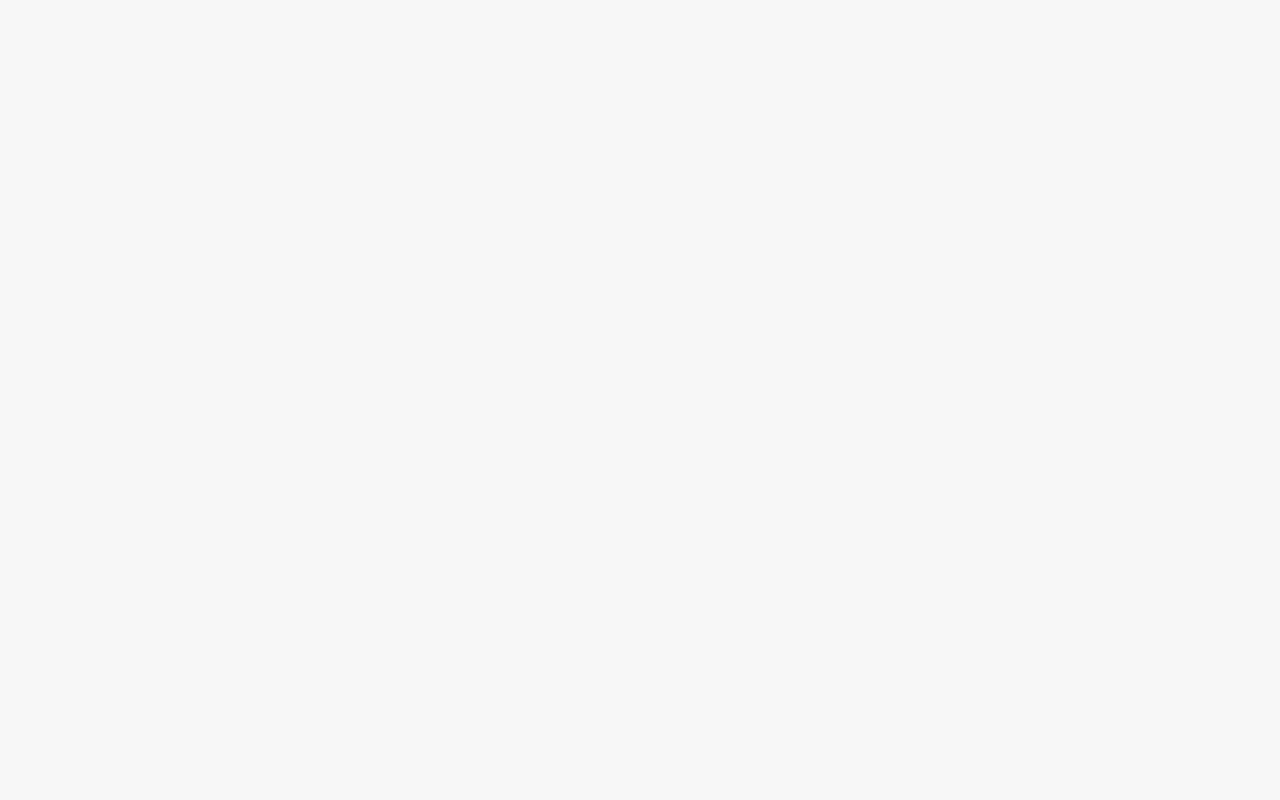
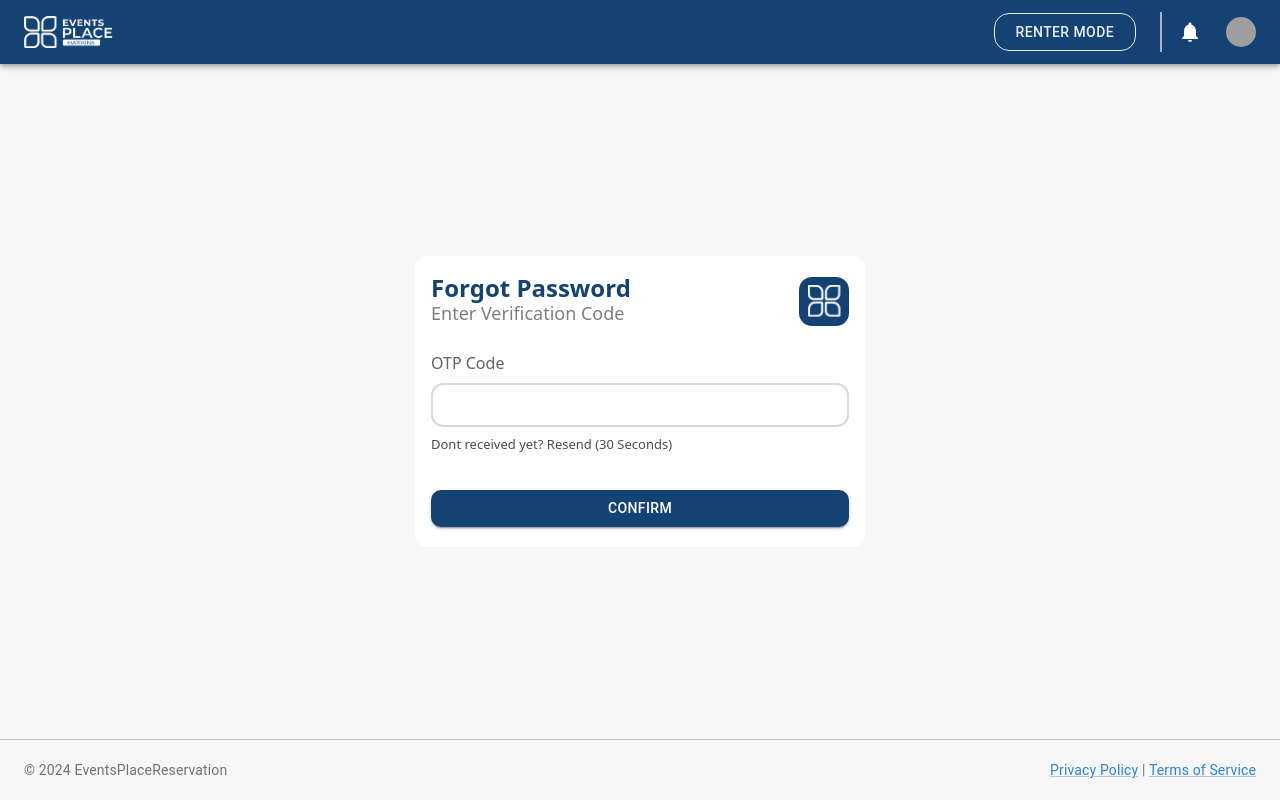
Before and after one commit to Metazare/Events-Place-Reservation-System, a React (Create React App) app in the folder client/: page /forgotpassword in a window 1280 px wide. Built offline with nearby package versions, Linux system fonts and the light colour scheme; grey boxes are pictures that could not be loaded.

Commit message:
feat: added otp and forgot password in register and login

```diff
--- a/client/public/index.html
+++ b/client/public/index.html
@@ -24,7 +24,7 @@
       work correctly both with client-side routing and a non-root public URL.
       Learn how to configure a non-root public URL by running `npm run build`.
     -->
-    <title>Metazare</title>
+    <title>Events Place</title>
   </head>
   <body>
     <noscript>You need to enable JavaScript to run this app.</noscript>
--- a/client/src/App.tsx
+++ b/client/src/App.tsx
@@ -11,6 +11,7 @@ import Login from './Pages/Login/Login';
 import Register from './Pages/Register/Register';
 import Chat from './Pages/Chat/Chat';
 import Profile from './Pages/UserProfile/Profile';
+import ForgotPassword from './Pages/ForgotPassword';
 // Test
 import TestHelpdesk from './Test/TestHelpdesk';
 import TestNotification from './Test/TestNotification';
@@ -22,14 +23,13 @@ function App() {
   return (
     <Routes>
         <Route element={<Base />} >
-
-            <Route path="/" element={<Default/>} />
-            <Route path="/login" element={<Login/>} />
-            <Route path="/register" element={<Register/>} />
-            <Route path="/chat" element={<Chat/>} />
-            <Route path="/profile" element={<Profile/>} />
+          <Route path="/" element={<Default/>} />
+          <Route path="/forgotpassword" element={<ForgotPassword/>} />
+          <Route path="/login" element={<Login/>} />
+          <Route path="/register" element={<Register/>} />
+          <Route path="/chat" element={<Chat/>} />
+          <Route path="/profile" element={<Profile/>} />
         </Route>
-
         <Route path="/test/helpdesk" element={<TestHelpdesk/>} />
         <Route path="/test/toast" element={<TestToast/>} />
         {/* <Route path="/test/notification" element={<TestNotification socket={socket}/>} /> */}
--- /dev/null
+++ b/client/src/Components/OTPComponent.tsx
@@ -0,0 +1,57 @@
+import React from 'react';
+import { useFormik } from 'formik';
+import { useState } from 'react';
+//assets
+
+// Components
+import CardBaseLoginRegister from 'src/Layouts/CardBaseLoginRegister';
+import TextField from 'src/Components/TextField';
+import { Button } from '@mui/material';
+
+type PropsType = {
+  setStatus: React.Dispatch<React.SetStateAction<boolean>>;
+
+}
+export default function OTPComponent({setStatus}:PropsType) {
+  const [resend, setResend] = useState(false);
+  const [generatedOTP, setGeneratedOTP] = useState("123456")
+  const forgotPasswordForm = useFormik({
+    initialValues: {
+      otpCode: "",
+    },
+    validate: (values) => {
+      const errors:{ otpCode?:string}  = {};
+      if (!values.otpCode) {
+        errors.otpCode = "OTP Code is required";
+      } else if (values.otpCode.length == 6 && values.otpCode !== generatedOTP) {
+        errors.otpCode = "OTP does not match";
+      }
+      return errors;
+    },
+    onSubmit: (values) => {
+      setStatus(true)
+    },
+  });
+  return (
+    <CardBaseLoginRegister title={"Forgot Password"} subTitle={"Enter Verification Code"}>
+        <div className='flex flex-col items-start gap-2'>
+          <TextField
+            attr={{
+              name:"otpCode",
+              values:forgotPasswordForm.values.otpCode,
+              maxLength:"6"
+            }}
+            label="OTP Code"
+            type="text"
+            handleChange={forgotPasswordForm.handleChange}
+            error={forgotPasswordForm.touched.otpCode && forgotPasswordForm.errors.otpCode !== undefined}
+            errorMessages={forgotPasswordForm.errors.otpCode}
+          />
+          {resend?<p className='text-[13px] '>Dont received yet? <span className='cursor-pointer text-primary font-[500]'>Resend</span></p>:<p className='text-center opacity-70 text-[13px]'>Dont received yet? Resend (30 Seconds)</p>}
+          <Button fullWidth variant="contained" onClick={()=>{forgotPasswordForm.handleSubmit()}} sx={{ marginTop:"2em", background:"#144273", color: "white", borderRadius:"10px"}}>
+            Confirm
+          </Button>
+        </div>
+      </CardBaseLoginRegister>
+  )
+}
--- a/client/src/Components/TextField.tsx
+++ b/client/src/Components/TextField.tsx
@@ -29,9 +29,9 @@ export default function TextField({label,type,attr,error,errorMessages,handleCha
           <IconButton aria-label="" sx={{opacity:".5",width:"15px",height:"15px"}} onClick={()=>{setisVisible(!isVisible)}}>
           {
             isVisible?
-                <VisibilityIcon/>
+              <VisibilityOffIcon/>
               :
-                <VisibilityOffIcon/>
+              <VisibilityIcon/>
           }
           </IconButton>
         </>}
--- /dev/null
+++ b/client/src/Pages/ForgotPassword.tsx
@@ -0,0 +1,70 @@
+
+import { useFormik } from 'formik';
+import { useNavigate } from 'react-router-dom';
+import OTPComponent from 'src/Components/OTPComponent';
+import { useState } from 'react';
+// Components
+import CardBaseLoginRegister from 'src/Layouts/CardBaseLoginRegister';
+import TextField from 'src/Components/TextField';
+import {  Button} from '@mui/material';
+
+// Hooks
+export default function ForgotPassword() {
+  const [OTPResult, setOTPResult] = useState(false)
+  const ForgotPasswordForm = useFormik({
+    initialValues: {
+      newPassword: '',
+      confirmPassword: ''
+    },
+    validate: values => {
+      let error:{newPassword?:string,confirmPassword?:string} = {};
+      if(values.confirmPassword !== values.newPassword) error.confirmPassword = "Password not match"
+      if(!values.newPassword) error.newPassword = "New Password is required"
+      if(!values.confirmPassword) error.confirmPassword = "Confirm Password is required"
+      return error;
+    },
+    onSubmit: values => {
+
+      alert("success")
+    }
+  })
+  return (
+    <div className='grow w-full flex justify-center items-center p-4'>
+      {OTPResult?
+        <CardBaseLoginRegister title={"Forgot Password"} subTitle={"Enter Verification Code"}>
+          <div className='flex flex-col items-start gap-2'>
+            <TextField
+              attr={{
+                placeholder:"New Password",
+                name:"newPassword",
+                values:ForgotPasswordForm.values.newPassword,
+              }}
+              label="Password"
+              type="password"
+              handleChange={ForgotPasswordForm.handleChange}
+              error={ForgotPasswordForm.touched.newPassword && ForgotPasswordForm.errors.newPassword !== undefined}
+              errorMessages={ForgotPasswordForm.errors.newPassword}
+            />
+            <TextField
+              attr={{
+                placeholder:"Confirm Password",
+                name:"confirmPassword",
+                values:ForgotPasswordForm.values.confirmPassword,
+              }}
+              label="Confirm Password"
+              type="password"
+              handleChange={ForgotPasswordForm.handleChange}
+              error={ForgotPasswordForm.touched.confirmPassword && ForgotPasswordForm.errors.confirmPassword !== undefined}
+              errorMessages={ForgotPasswordForm.errors.confirmPassword}
+            />
+            <Button fullWidth variant="contained" onClick={()=>{ForgotPasswordForm.handleSubmit()}} sx={{ marginTop:"2em", background:"#144273", color: "white", borderRadius:"10px"}}>
+              Confirm
+            </Button>
+          </div>
+        </CardBaseLoginRegister>
+        :
+        <OTPComponent setStatus={setOTPResult}/>
+      }
+    </div>
+  )
+}
--- a/client/src/Pages/Login/Login.tsx
+++ b/client/src/Pages/Login/Login.tsx
@@ -38,9 +38,9 @@ export default function Login() {
   })
 
   return (
-    <div className='grow w-full flex justify-center items-center'>
+    <div className='grow w-full flex justify-center items-center p-4'>
       <CardBaseLoginRegister title={"Welcome Back!"} subTitle={"Log in to access your account."}>
-        <div className='flex flex-col gap-2'>
+        <div className='flex flex-col items-start gap-2'>
           <TextField
             attr={{
               placeholder:"email@gmail.com",
@@ -65,14 +65,14 @@ export default function Login() {
             error={LoginForm.touched.password && LoginForm.errors.password !== undefined}
             errorMessages={LoginForm.errors.password}
           />
-
-          <Button variant="contained" onClick={()=>{LoginForm.handleSubmit()}} sx={{ marginTop:"1em", background:"#144273", color: "white", borderRadius:"10px"}}>
+          <a href='/forgotpassword'  target="_blank" className='cursor-pointer opacity-50 hover:opacity-100 text-[13px]'  style={{transition:"all .3s ease-in-out"}}>Forgot Password?</a>
+          <Button fullWidth variant="contained" onClick={()=>{LoginForm.handleSubmit()}} sx={{ marginTop:"1em", background:"#144273", color: "white", borderRadius:"10px"}}>
             Login
           </Button>
           <p className='text-[13px] mt-[10px]'><span className='opacity-50'>Don’t have an account yet? </span> <span className='opacity-100 cursor-pointer text-primary font-[500]' onClick={()=>{navigate("/register")}}>Register now!</span></p>
-          <div className='mt-[.5em] flex gap-5 items-center'>
+          <div className='mt-[.5em] flex gap-5 items-center w-full'>
             <hr className='grow opacity-50'/>
-            <p className='opacity-50'>or continue with</p>
+            <p className='text-[10px] opacity-50'>or continue with</p>
             <hr className='grow opacity-50'/>
           </div>
 
--- a/client/src/Pages/Register/Register.tsx
+++ b/client/src/Pages/Register/Register.tsx
@@ -1,6 +1,6 @@
 import { useFormik } from 'formik';
 import { useNavigate } from 'react-router-dom';
-
+import { useEffect, useState } from 'react';
 //assets
 import GoogleIcon from "../../Images/Logo/google.png"
 
@@ -11,10 +11,12 @@ import {  Button, Box} from '@mui/material';
 
 // Hooks
 import { useRegister } from '../../Hooks/useAuth';
-
+import OTPComponent from 'src/Components/OTPComponent';
 export default function Register() {
   const { register } = useRegister();
   const navigate = useNavigate();
+  const [openOtp, setOpenOtp] = useState(false)
+  const [otpStatus, setOtpStatus] = useState(false)
   const LoginForm = useFormik({
     initialValues: {
       firstName:'',
@@ -40,13 +42,21 @@ export default function Register() {
       return error;
     },
     onSubmit: values => {
-      const { confirmPassword, ...formData } = values;
+      setOpenOtp(true)
+    }
+  })
+  useEffect(() => {
+    if(otpStatus){
+      const { confirmPassword, ...formData } = LoginForm.values;
       register({ ...formData, role: 'renter' });
     }
-  })
+  }, [otpStatus])
 
   return (
     <div className='grow w-full flex justify-center items-center p-4'>
+      {openOtp?
+        <OTPComponent setStatus={setOtpStatus}/>
+        :
         <CardBaseLoginRegister title={"We Get You Started!"} subTitle={"Signup now to get you onboard."} otherStyle="max-w-[500px]">
           <div className='flex flex-col gap-2'>
             {/* First Name & Middle Name */}
@@ -203,6 +213,7 @@ export default function Register() {
             </div>
           </div>
         </CardBaseLoginRegister>
+        }
     </div>
   );
 };
```
Lines whose indentation alone changed are shown as unchanged.
